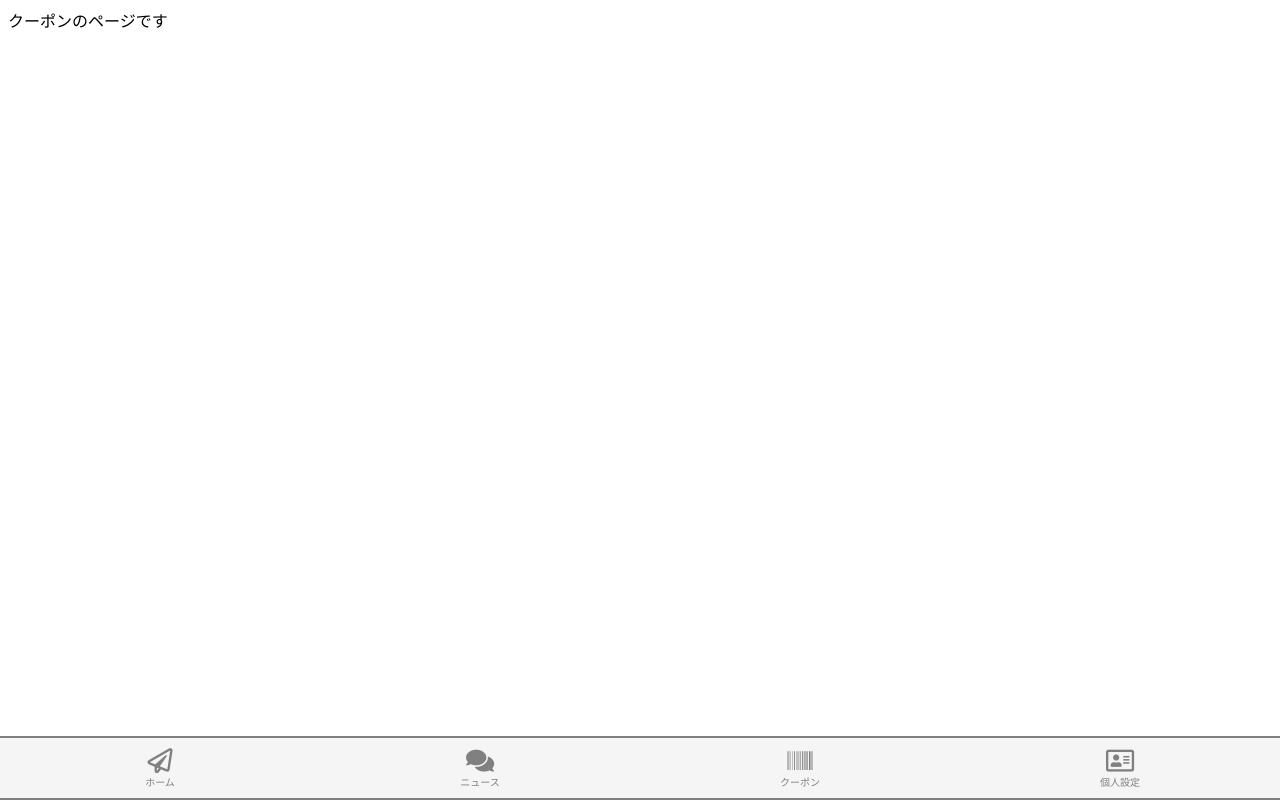
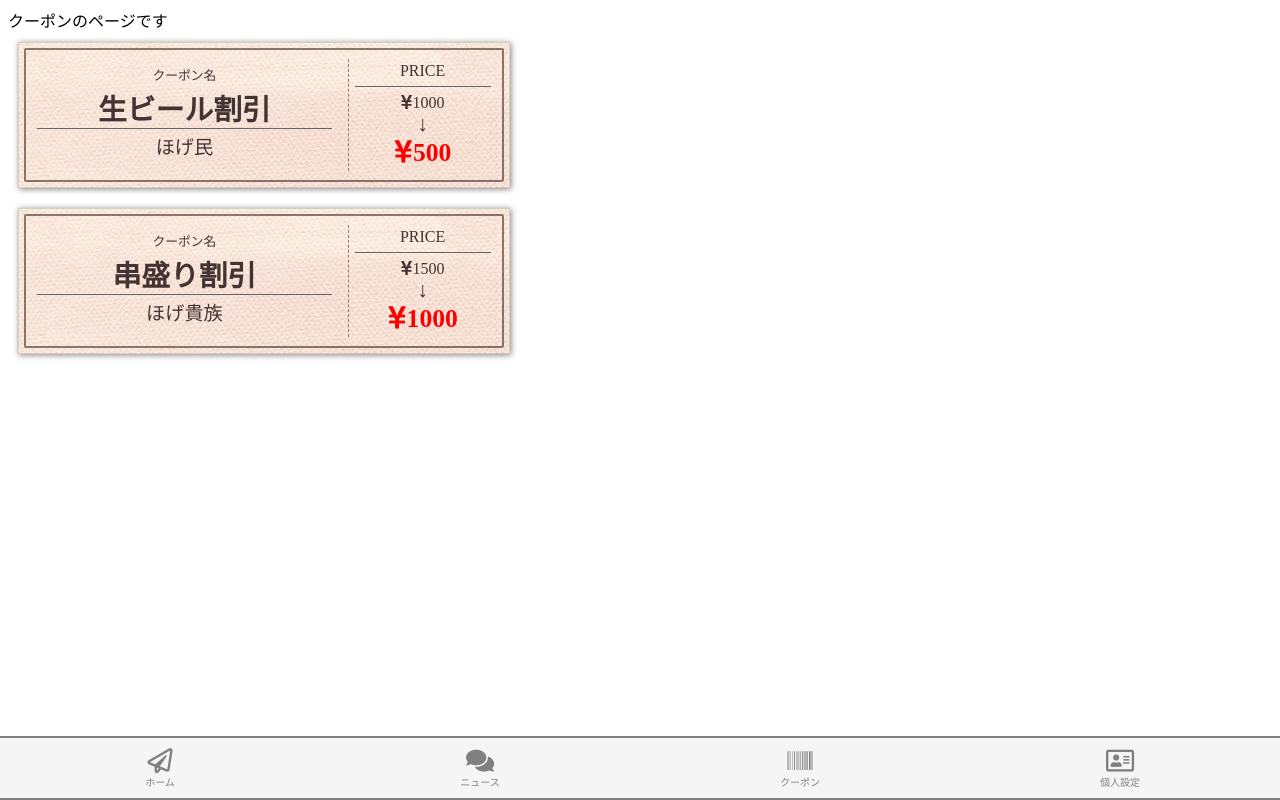
Before and after one commit to hrt-0201/nuxt-slideber-sample, a Nuxt app: page /coupon in a window 1280 px wide. Built offline with nearby package versions, Linux system fonts and the light colour scheme; what vue-sidebar-menu would draw is missing.

Commit message:
クーポンページ

```diff
--- a/components/Sakura.vue
+++ b/components/Sakura.vue
@@ -13,8 +13,6 @@ export default {
 </script>
 
 <style scoped>
-@import url("https://fonts.googleapis.com/css2?family=M+PLUS+Rounded+1c:wght@100&display=swap");
-
 .sakura_area {
   width: 100%;
   height: 100px;
--- /dev/null
+++ b/components/Ticket001.vue
@@ -0,0 +1,78 @@
+<template>
+    <div class="ticket">
+<div class="ticket-inner">
+<div class="ticket-left">
+<div style="line-height:1;">クーポン名</div>
+<div class="ticket-code">{{item}}</div>
+<div class="ticket-name">{{store}}</div>
+</div>
+<div class="ticket-right">
+<div class="ticket-ppp">PRICE</div>
+<div><i class="fas fa-yen-sign"></i>{{beforeprice}}</div>
+<div style="font-size:135%;">↓</div>
+<div class="ticket-price"><i class="fas fa-yen-sign"></i>{{afterprice}}</div>
+</div>
+</div>
+</div>
+</template>
+
+<script>
+export default {
+    props: ["item", "store", "beforeprice", "afterprice"],
+    name: "Ticket001",
+}
+</script>
+
+<style scoped>
+.ticket{
+background:url('~/assets/image/p0055_m.jpg');
+background-size:cover;
+padding:0.3rem;
+box-shadow:1px 1px 6px rgba(10,5,0,0.5);
+color:#433;
+max-width:480px;
+border:1px solid rgba(30,5,0,0.12);
+}
+.ticket-inner{
+padding:0 0.7rem;
+display:flex;
+justify-content:space-between;
+align-items:center;
+border:2px solid rgba(30,5,0,0.5);
+border-radius:2px;
+text-align:center;
+}
+.ticket-left{
+width:65%;
+border-right:1px dashed #976;
+padding:0.7rem 1rem 0.7rem 0;
+font-size:80%;
+}
+.ticket-code{
+font-weight:bold;
+font-size:1.8rem;
+line-height:1.2;
+padding-top: 10px;
+}
+.ticket-name{
+border-top:1px solid #666;
+padding:0.4em 0 0 0;
+line-height:1.2;
+font-size:1.2rem;
+}
+.ticket-right{
+width:30%;
+padding:0.7rem 0;
+line-height:1.2;
+}
+.ticket-price{
+font-weight:bold;
+font-size:160%;
+color: red;
+}
+.ticket-ppp{
+border-bottom:1px solid #666;
+padding-bottom:6px;
+margin-bottom:6px;
+}
+</style>
--- a/pages/coupon.vue
+++ b/pages/coupon.vue
@@ -1,5 +1,17 @@
 <template>
     <div>
         クーポンのページです
+        <div class="ticket-design">
+            <Ticket001 item="生ビール割引" store="ほげ民" beforeprice="1000" afterprice="500"/>
+        </div>
+        <div class="ticket-design">
+            <Ticket001 item="串盛り割引" store="ほげ貴族" beforeprice="1500" afterprice="1000"/>
+        </div>
     </div>
 </template>
+
+<style scoped>
+.ticket-design {
+    padding: 10px;
+}
+</style>
--- a/pages/news.vue
+++ b/pages/news.vue
@@ -35,10 +35,6 @@ export default {
   },
   head: {
     link: [
-      {
-        rel: "stylesheet",
-        href: "https://cdnjs.cloudflare.com/ajax/libs/twitter-bootstrap/4.0.0-beta/css/bootstrap.min.css",
-      },
     ],
   },
   computed: {},
```
Also changed, not shown: assets/image/p0055_m.jpg (added).
